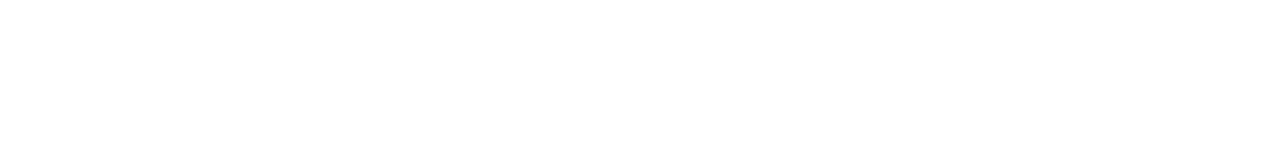
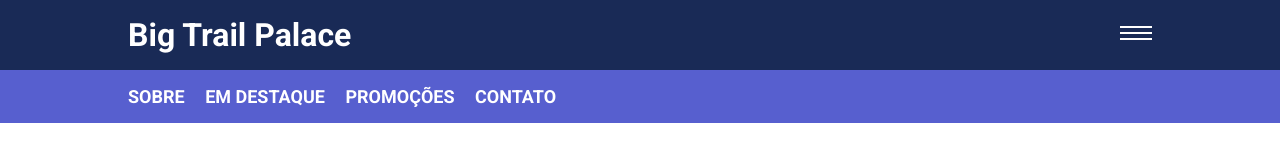
Before and after one commit to maxjdev/Landing_Page-Big_Trail_Palace, a plain HTML site: page index.html in a window 1280 px wide. Drawn offline with Linux system fonts and the light colour scheme.

Commit message:
header_nav_scope

```diff
--- a/index.html
+++ b/index.html
@@ -10,7 +10,34 @@
     <link href="https://fonts.googleapis.com/css2?family=Roboto:wght@400;700&display=swap" rel="stylesheet">
 </head>
 <body>
-
+    <header>
+        <div class="container">
+            <h1>Big Trail Palace</h1>
+            <div class="menu-hamburguer">
+                <span></span>
+                <span></span>
+                <span></span>
+            </div>
+        </div>
+        <nav>
+            <div class="container">
+                <ul>
+                    <li>
+                        <a href="">Sobre</a>
+                    </li>
+                    <li>
+                        <a href="">Em destaque</a>
+                    </li>
+                    <li>
+                        <a href="">Promoções</a>
+                        <li>
+                            <a href="">Contato</a>
+                        </li>
+                    </li>
+                </ul>
+            </div>
+        </nav>
+    </header>
 
     <!-- jQuery + JS -->
 
--- a/style.css
+++ b/style.css
@@ -4,3 +4,45 @@
     margin: 0;
     padding: 0;
 }
+.container {
+    max-width: 1024px;
+    width: 100%;
+    margin: 0 auto;
+}
+header {
+    background-color: #192a56;
+    padding-top: 16px;
+    color: #fff;
+}
+header > .container {
+    display: flex;
+    justify-content: space-between;
+    align-items: center;
+    padding-bottom: 16px;
+}
+nav {
+    background-color: #575fcf;
+    padding: 16px 0;
+}
+nav li {
+    list-style: none;
+    display: inline;
+    margin-right: 16px;
+    font-size: 18px;
+    font-weight: bold;
+    text-transform: uppercase;
+}
+nav li a {
+    color: #fff;
+    text-decoration: none;
+}
+.menu-hamburguer {
+    width: 32px;
+}
+.menu-hamburguer span {
+    height: 2px;
+    width: 100%;
+    background-color: #fff;
+    display: block;
+    margin-bottom: 4px;
+}
```
